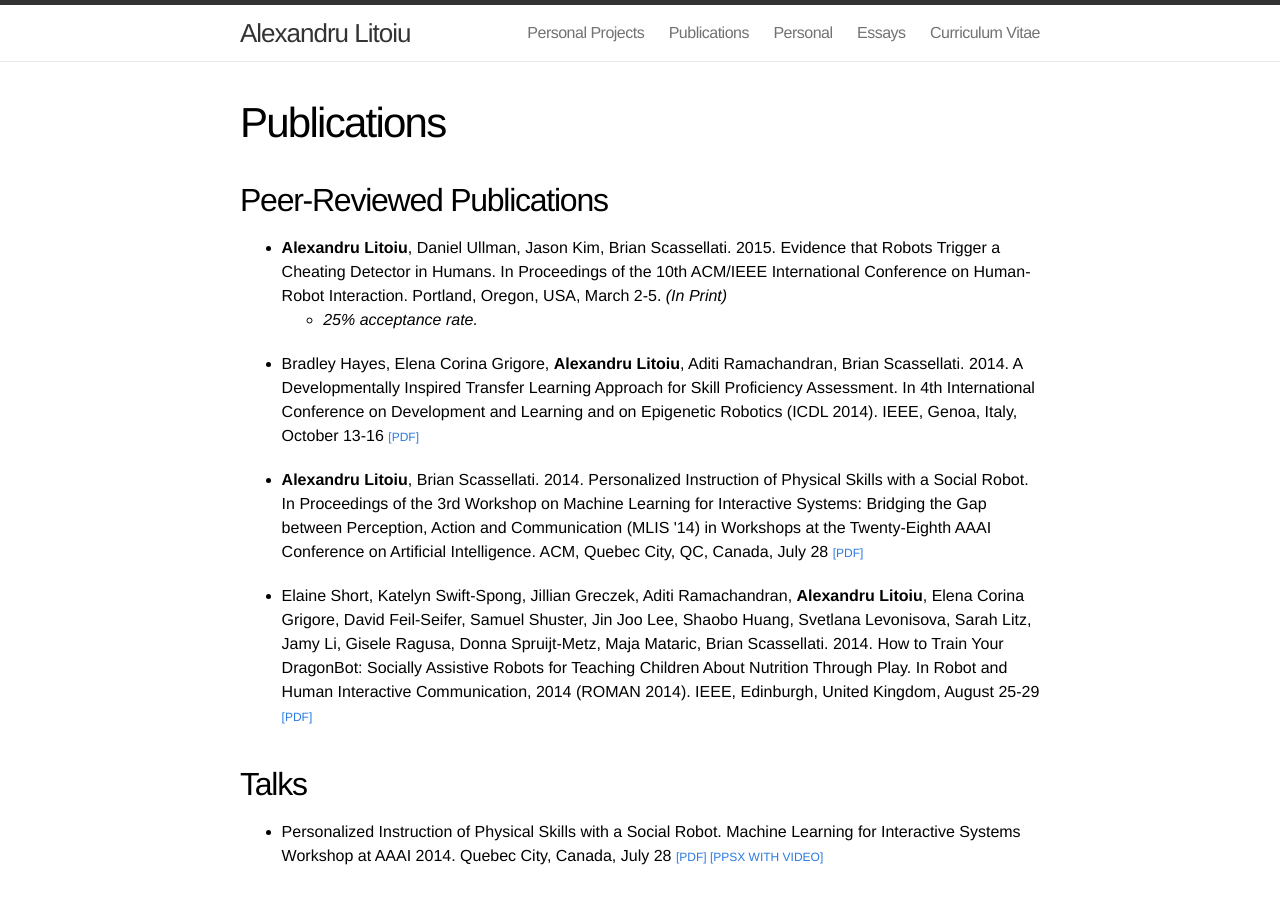
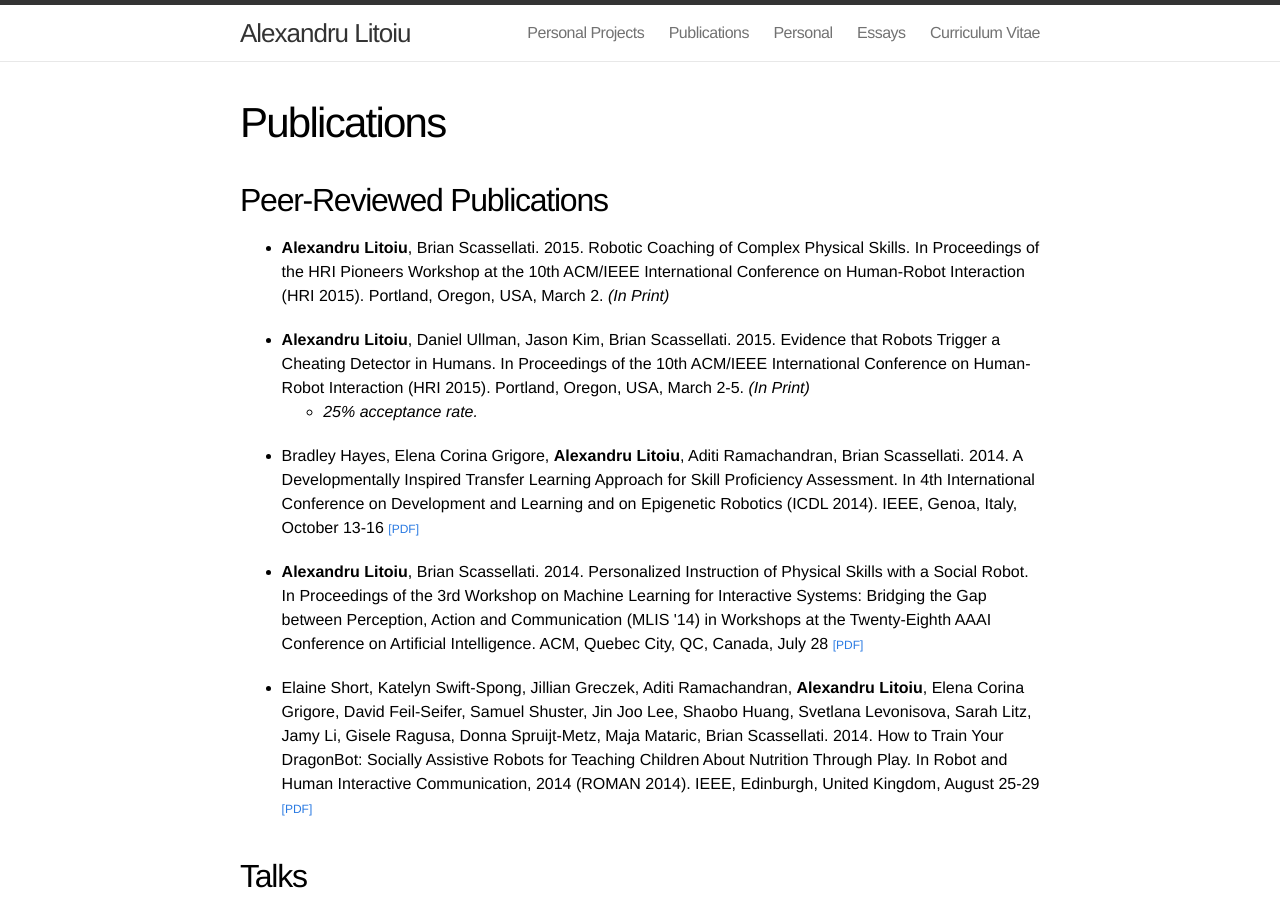
Before and after one commit to alitoiu/alitoiu.github.io, a Jekyll site: the page built from publications.md, in a window 1280 px wide and 900 px high. Built offline with Jekyll 4.4.1, drawn with Linux system fonts in a browser that asks for light colours.

Commit message:
Added HRI Pioneers publication

```diff
--- a/publications.md
+++ b/publications.md
@@ -9,8 +9,13 @@ navigation_index: 2
 
 <div class="publications">
 	<ul>
+
         <li>
-        <strong>Alexandru Litoiu</strong>, Daniel Ullman, Jason Kim, Brian Scassellati. 2015. Evidence that Robots Trigger a Cheating Detector in Humans. In Proceedings of the 10th ACM/IEEE International Conference on Human-Robot Interaction. Portland, Oregon, USA, March 2-5. <em>(In Print)</em>
+        <strong>Alexandru Litoiu</strong>, Brian Scassellati. 2015. Robotic Coaching of Complex Physical Skills. In Proceedings of the HRI Pioneers Workshop at the 10th ACM/IEEE International Conference on Human-Robot Interaction (HRI 2015). Portland, Oregon, USA, March 2. <em>(In Print)</em>
+        </li>
+
+        <li>
+        <strong>Alexandru Litoiu</strong>, Daniel Ullman, Jason Kim, Brian Scassellati. 2015. Evidence that Robots Trigger a Cheating Detector in Humans. In Proceedings of the 10th ACM/IEEE International Conference on Human-Robot Interaction (HRI 2015). Portland, Oregon, USA, March 2-5. <em>(In Print)</em>
             <ul>
             <li>
             <em>25% acceptance rate.</em>
```
